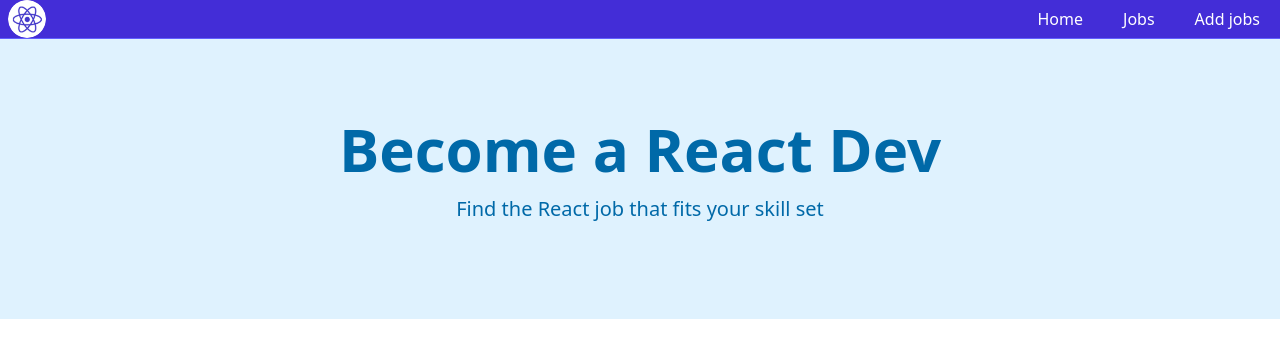
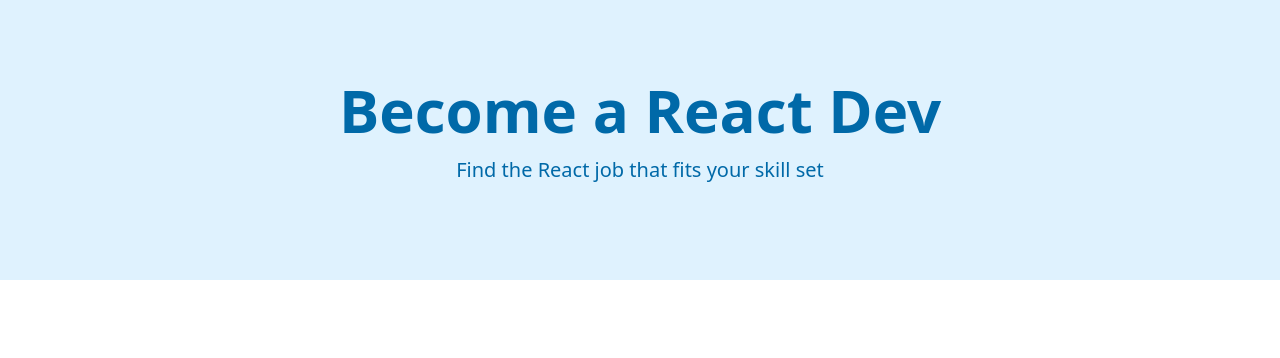
Before and after one commit to Luna-bf/React-TraversyMedia, a React (Vite) app: page / in a window 1280 px wide. Shown: the top 358 px of the page. Built offline with nearby package versions, Linux system fonts and the light colour scheme.

Commit message:
updated file, struggling to understand 'Outlet'

```diff
--- a/src/pages/HomePage.jsx
+++ b/src/pages/HomePage.jsx
@@ -7,7 +7,6 @@ import ViewAllJobs from "../components/ViewAllJobs.jsx";
 const HomePage = () => {
     return (
         <>
-            <Navbar />
             <Hero />
         </>
     )
```
